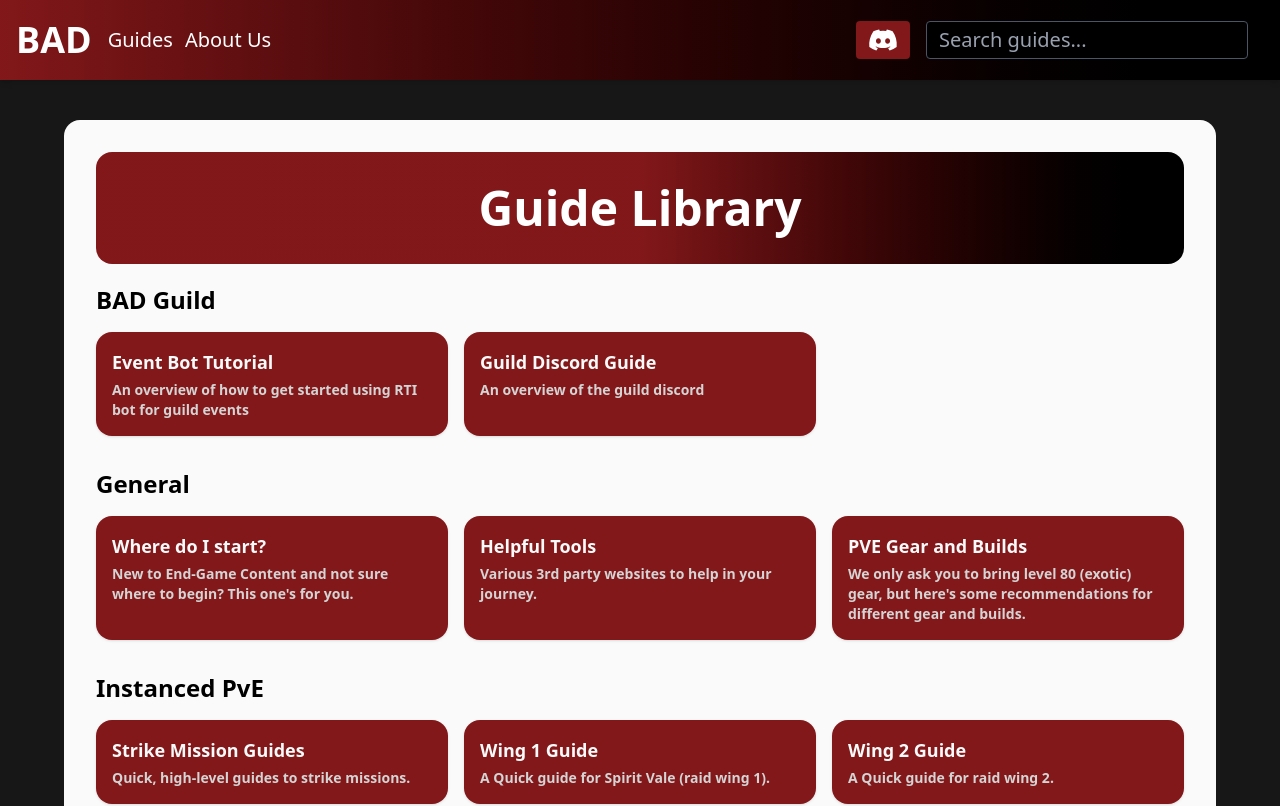
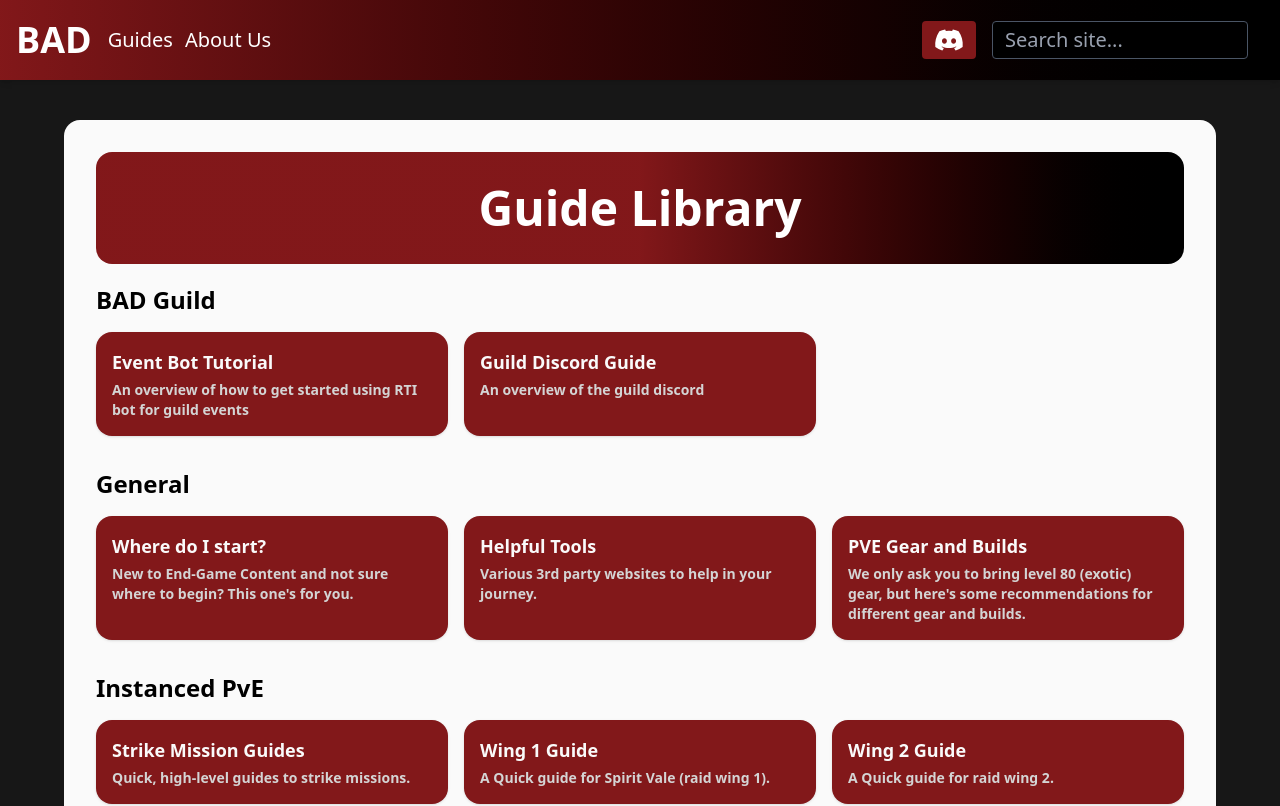
Before and after one commit to courtneytruong/BAD-guide-website, a React (Vite) app in the folder BAD-guild-website/: page /guides in a window 1280 px wide. Shown: the top 806 px of the page. Built offline with nearby package versions, Linux system fonts and the light colour scheme.

Commit message:
search feature implemented.

```diff
--- a/BAD-guild-website/src/components/Navbar.jsx
+++ b/BAD-guild-website/src/components/Navbar.jsx
@@ -1,34 +1,46 @@
 import { useState } from "react";
 import { FaDiscord } from "react-icons/fa";
+import { Link } from "react-router-dom"; // swap with Next.js Link if that's what you use
+import guides from "../data/guides"; // 👈 adjust the path to wherever your guides file lives
 
 export default function Navbar() {
   const [isOpen, setIsOpen] = useState(false);
+  const [query, setQuery] = useState("");
+
+  // Filtering logic
+  const filteredGuides = guides.filter(
+    (guide) =>
+      guide.title.toLowerCase().includes(query.toLowerCase()) ||
+      guide.description.toLowerCase().includes(query.toLowerCase()) ||
+      guide.author.toLowerCase().includes(query.toLowerCase()) ||
+      guide.category.toLowerCase().includes(query.toLowerCase())
+  );
 
   return (
-    <nav className="bg-gradient-to-r from-red-900 to-black text-white shadow-md">
+    <nav className="bg-gradient-to-r from-red-900 to-black text-white shadow-md relative">
       {/* TOP BAR */}
       <div className=" mx-auto px-4 flex items-center justify-between h-20">
-        {/*  - always visible */}
+        {/* Logo */}
         <div className="text-4xl font-bold text-white">
           <a href="/">BAD</a>
         </div>
 
-        {/*  Mobile menu button */}
+        {/* Mobile menu button */}
         <div className="md:hidden">
           <button
             onClick={() => setIsOpen(!isOpen)}
             className="focus:outline-none text-white"
             aria-label="Toggle Menu"
           >
-            <span className="bg-red-900 text-white px-3 py-1 rounded bg-black  text-white placeholder-gray-400 focus:outline-none focus:ring-2 focus:ring-neutral-400 text-2xl">
+            <span className="bg-red-900 text-white px-3 py-1 rounded bg-black text-2xl">
               {isOpen ? "✖" : "☰"}
             </span>
           </button>
         </div>
 
-        {/*  Desktop menu */}
+        {/* Desktop menu */}
         <div className=" text-xl hidden md:flex items-center justify-between w-full px-4">
-          {/* Left side: Logo + Links */}
+          {/* Left side: Links */}
           <div className="flex items-center justify-between space-x-3">
             <a href="/guides" className="hover:text-neutral-300 transition">
               Guides
@@ -39,7 +51,7 @@ export default function Navbar() {
           </div>
 
           {/* Right side: Discord + Search */}
-          <div className="flex items-center space-x-4">
+          <div className="flex items-center space-x-4 relative">
             <a
               href="https://discord.gg/epRvBWQ4vr"
               target="_blank"
@@ -48,11 +60,42 @@ export default function Navbar() {
             >
               <FaDiscord size={30} />
             </a>
+
+            {/* Search Input */}
+            <div className="relative w-64">
               <input
                 type="text"
-              placeholder="Search guides..."
-              className="px-3 py-1 rounded bg-black border border-gray-600 text-white placeholder-gray-400 focus:outline-none focus:ring-2 focus:ring-neutral-400"
+                placeholder="Search site..."
+                value={query}
+                onChange={(e) => setQuery(e.target.value)}
+                className="w-full px-3 py-1 rounded bg-black border border-gray-600 text-white placeholder-gray-400 focus:outline-none focus:ring-2 focus:ring-neutral-400"
               />
+
+              {/* Dropdown Results */}
+              {query && (
+                <ul className="absolute top-full left-0 mt-2 w-full bg-neutral-900 rounded-lg shadow-lg border border-gray-700 max-h-64 overflow-y-auto z-50">
+                  {filteredGuides.length > 0 ? (
+                    filteredGuides.map((guide) => (
+                      <li
+                        key={guide.id}
+                        className="p-3 hover:bg-neutral-800 rounded transition"
+                      >
+                        <Link to={`/guides/${guide.slug}`} className="block">
+                          <p className="font-semibold text-white">
+                            {guide.title}
+                          </p>
+                          <p className="text-sm text-gray-400">
+                            {guide.description}
+                          </p>
+                        </Link>
+                      </li>
+                    ))
+                  ) : (
+                    <li className="p-3 text-gray-400">No results found</li>
+                  )}
+                </ul>
+              )}
+            </div>
           </div>
         </div>
       </div>
@@ -81,11 +124,39 @@ export default function Navbar() {
           </a>
 
           {/* Mobile Search */}
+          <div className="relative w-full">
             <input
               type="text"
-            placeholder="Search guides..."
+              placeholder="Search site..."
+              value={query}
+              onChange={(e) => setQuery(e.target.value)}
               className="w-full px-3 py-1 mt-2 rounded bg-black border text-white placeholder-gray-400 focus:outline-none focus:ring-2 focus:ring-white"
             />
+
+            {query && (
+              <ul className="absolute top-full left-0 mt-2 w-full bg-neutral-900 rounded-lg shadow-lg border border-gray-700 max-h-64 overflow-y-auto z-50">
+                {filteredGuides.length > 0 ? (
+                  filteredGuides.map((guide) => (
+                    <li
+                      key={guide.id}
+                      className="p-3 hover:bg-neutral-800 rounded transition"
+                    >
+                      <Link to={`/guides/${guide.slug}`} className="block">
+                        <p className="font-semibold text-white">
+                          {guide.title}
+                        </p>
+                        <p className="text-sm text-gray-400">
+                          {guide.description}
+                        </p>
+                      </Link>
+                    </li>
+                  ))
+                ) : (
+                  <li className="p-3 text-gray-400">No results found</li>
+                )}
+              </ul>
+            )}
+          </div>
         </div>
       )}
     </nav>
--- a/BAD-guild-website/src/data/guides.jsx
+++ b/BAD-guild-website/src/data/guides.jsx
@@ -91,7 +91,7 @@ const guides = [
   {
     id: 9,
     title: "Wing 7 Guide",
-    description: "Quick guides for wing 7.",
+    description: "Quick guides for raid wing 7.",
     author: "Moony.8157",
     component: Wing7Guide,
     slug: "wing-7-guide",
```
Lines whose indentation alone changed are shown as unchanged.
